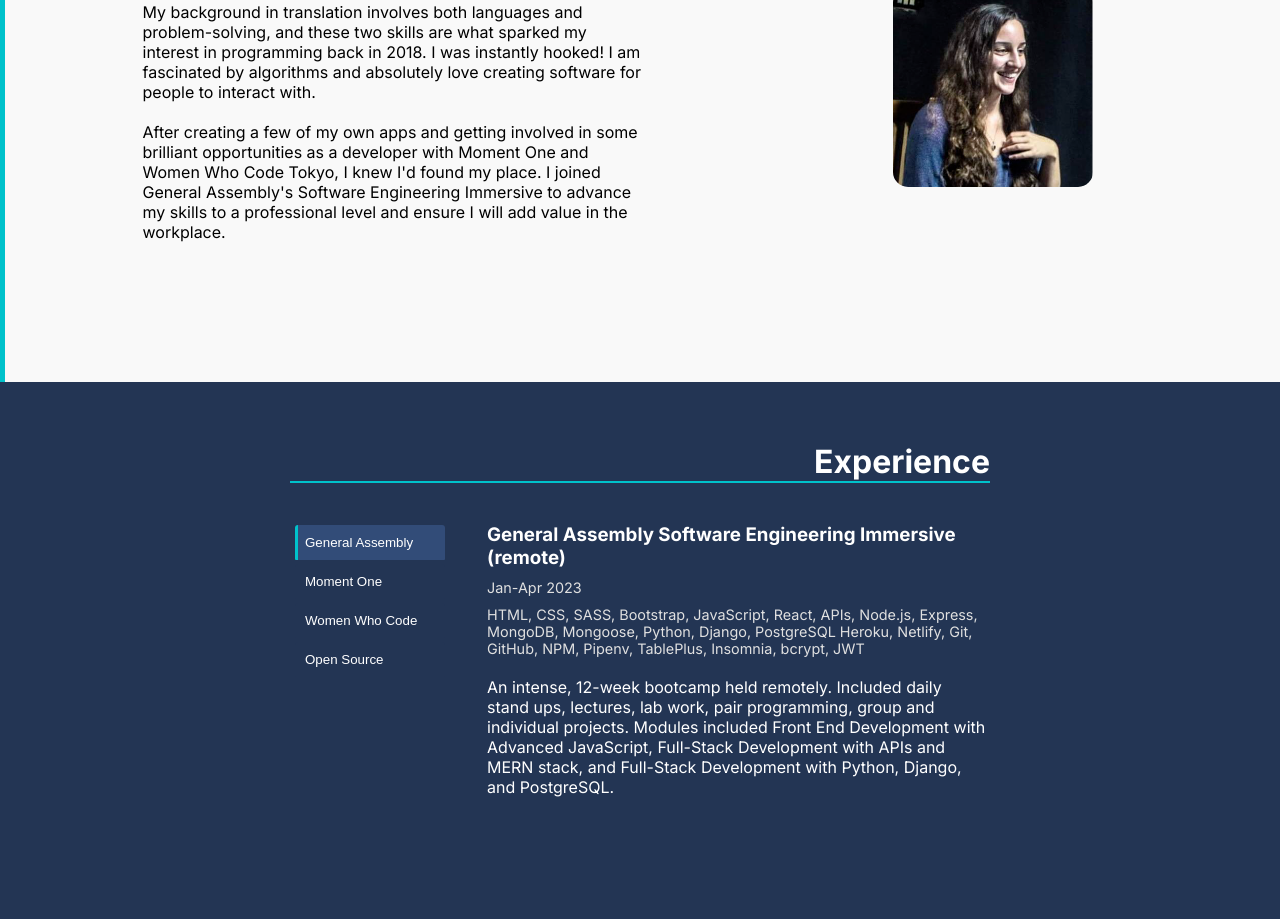
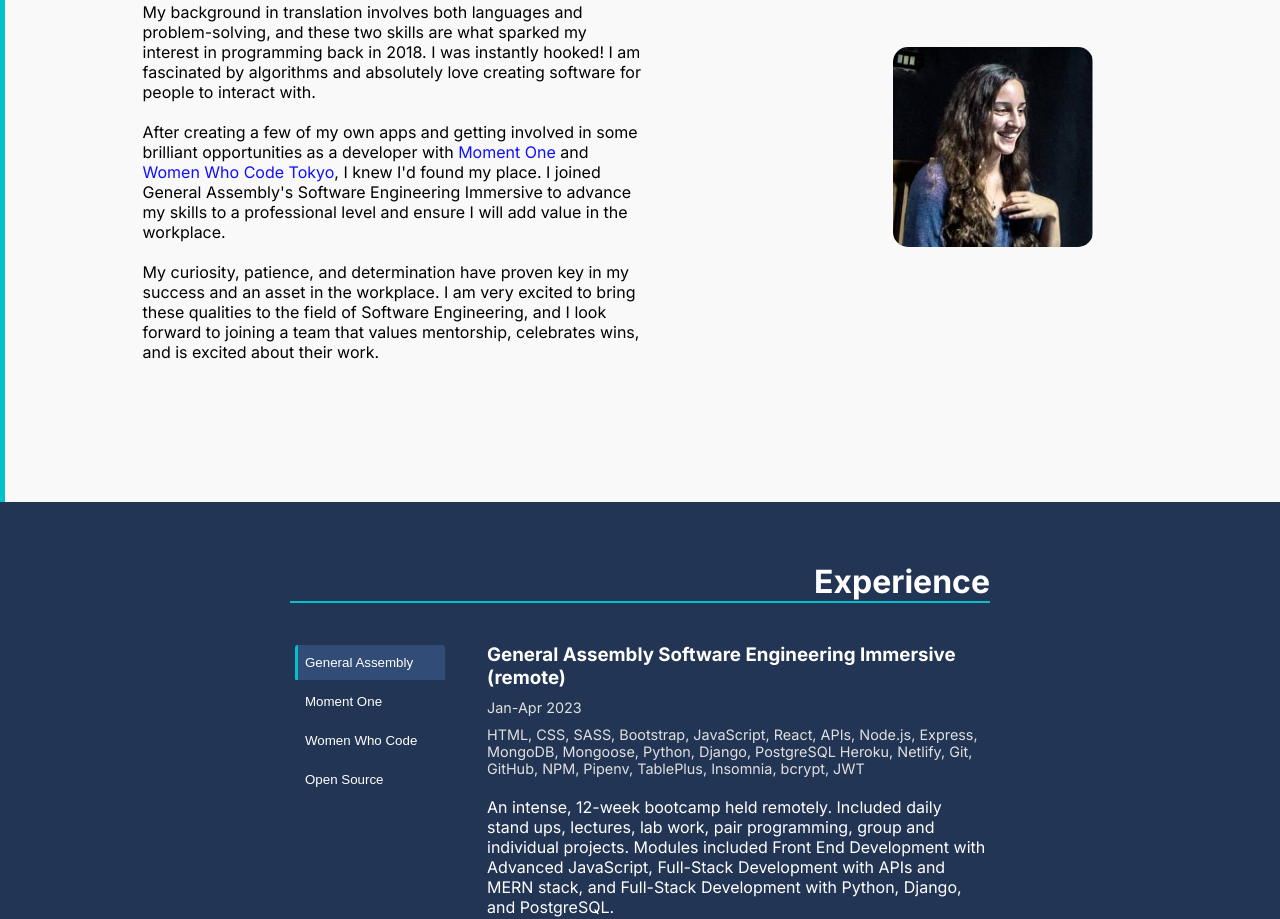
Before and after one commit to giomine/portfolio-v2, a Next.js app: page / in a window 1280 px wide. Shown: the part 880-1799 px from the top of the page. Built offline with nearby package versions, Linux system fonts and the light colour scheme.

Commit message:
About section: added rest of text + added company links

```diff
--- a/src/components/About.tsx
+++ b/src/components/About.tsx
@@ -8,8 +8,8 @@ const About = () => {
           <h2>About me</h2>
 
           <p>My background in translation involves both languages and problem-solving, and these two skills are what sparked my interest in programming back in 2018. I was instantly hooked! I am fascinated by algorithms and absolutely love creating software for people to interact with.</p>
-          <p>After creating a few of my own apps and getting involved in some brilliant opportunities as a developer with Moment One and Women Who Code Tokyo, I knew I&apos;d found my place. I joined General Assembly&apos;s Software Engineering Immersive to advance my skills to a professional level and ensure I will add value in the workplace.</p>
-          {/* <p>My curiosity, patience, and determination have proven key in my success and an asset in the workplace. I am very excited to bring these qualities to the field of Software Engineering, and I look forward to joining a team that values mentorship, celebrates wins, and is excited about their work.</p> */}
+          <p>After creating a few of my own apps and getting involved in some brilliant opportunities as a developer with <a style={{ color: '#1010ff' }} target="_blank" href="https://momentone.io/">Moment One</a> and <a style={{ color: '#1010ff' }} target="_blank" href="https://www.womenwhocode.com/tokyo">Women Who Code Tokyo</a>, I knew I&apos;d found my place. I joined General Assembly&apos;s Software Engineering Immersive to advance my skills to a professional level and ensure I will add value in the workplace.</p>
+          <p>My curiosity, patience, and determination have proven key in my success and an asset in the workplace. I am very excited to bring these qualities to the field of Software Engineering, and I look forward to joining a team that values mentorship, celebrates wins, and is excited about their work.</p>
         </div>
 
         <div className='photo'></div>
```
